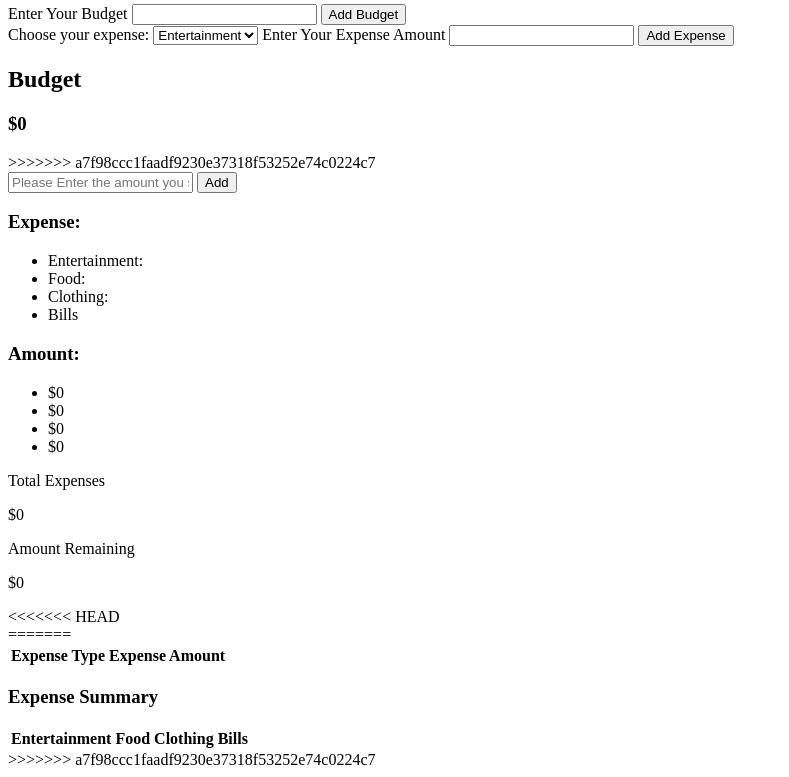
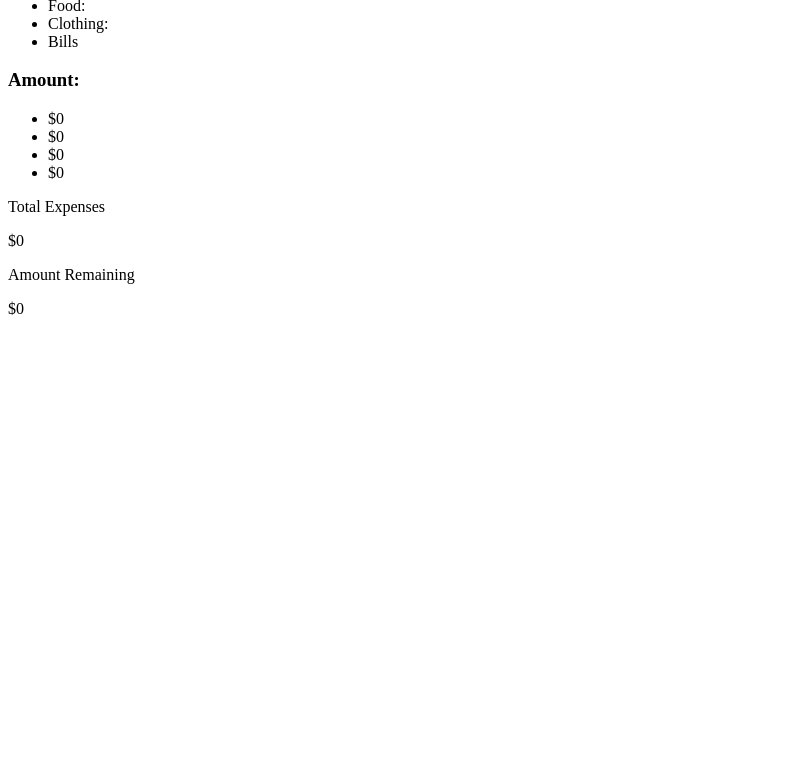
Before and after one commit to ivonaivezaj/budget-app-project, a plain HTML site: page index.html in a window 1280 px wide. Shown: the part 298-1075 px from the top of the page, without its empty margins (0-789 px from the left). After the commit the page ends 800 px from the top, so only its background shows below. Drawn offline with Linux system fonts and the light colour scheme.

Commit message:
Add files via upload

```diff
--- a/index.html
+++ b/index.html
@@ -8,7 +8,6 @@
     <link rel="stylesheet" href="budget-buddy.css">
 </head>
 <body>
-<<<<<<< HEAD
     <div class="">
         <h1></h1>
         <p>
@@ -27,39 +26,6 @@
                 <option value="clothing">clothing</option>
                 <option value="bills">bills</option>
             </select>
-=======
-    <h1>BUDGET BUDDY</h1>
-
-     <!-- FIRST CONTAINER-->
-    <div id="first-container">
-        <form>
-          <label>Enter Your Budget</label>
-          <input type="number" id="budgetInput" />
-          <button type="button" id="calcButton">Add Budget</button>
-        </form>
-      </div>
-
-       <!-- EXPENSE CONTAINER-->
-      <div id="expenseEntry-container">
-      <form>
-        <label for="expense">Choose your expense:</label>
-        <select id="expenses">
-          <option value="entertainment">Entertainment</option>
-          <option value="food">Food</option>
-          <option value="clothing">Clothing</option>
-          <option value="bills">Bills</option>
-        </select>
-        <label>Enter Your Expense Amount</label>
-          <input type="number" id="expenseAmount" />
-          <button type="button" id="expenseButton">Add Expense</button>
-      </form>
-    </div>
-      <!-- BALANCE CONTAINER -->
-      <div id="balance-container">
-        <div id="budgetTotalAmount">
-          <h2>Budget</h2>
-          <h3 id="budgetMoney" class="moneyOutput">$0</h3>
->>>>>>> a7f98ccc1faadf9230e37318f53252e74c0224c7
         </div>
         <input id="amount" placeholder="Please Enter the amount you spent" />
         <input type="submit" value="Add" id="add">
@@ -93,32 +59,8 @@
                 <p class="money"><span id="bank">$</span><span id="bank-amount">0</span></p>
             </div>
         </div>
-<<<<<<< HEAD
     </div>
     <script src="budget-buddy.js"></script>
-=======
-      </div>
-
-      <!-- RESULT CONTAINER-->
-      <div id="expenses-container">
-        <table id="table-list">
-          <tr>
-            <th>Expense Type</th>
-            <th>Expense Amount</th>
-          </tr>
-        </table>
-      </div>
-    <table id='summary'>
-      <h3>Expense Summary</h3>
-      <table>
-          <tr>
-            <th>Entertainment</th>
-            <th>Food</th>
-            <th>Clothing</th>
-            <th>Bills</th>
-            </tr>
-        </table>
->>>>>>> a7f98ccc1faadf9230e37318f53252e74c0224c7
 </body>
 
 </html>
```
